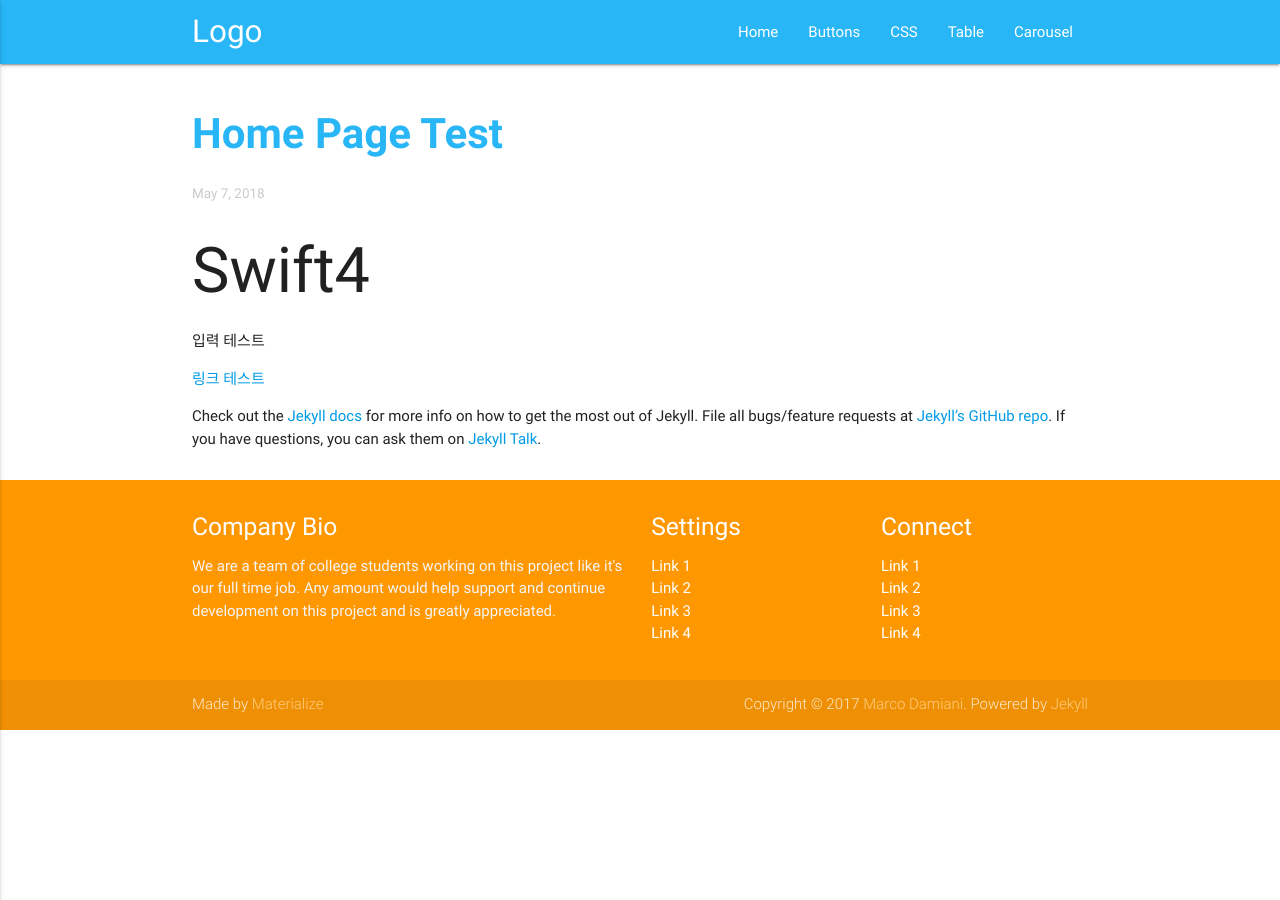
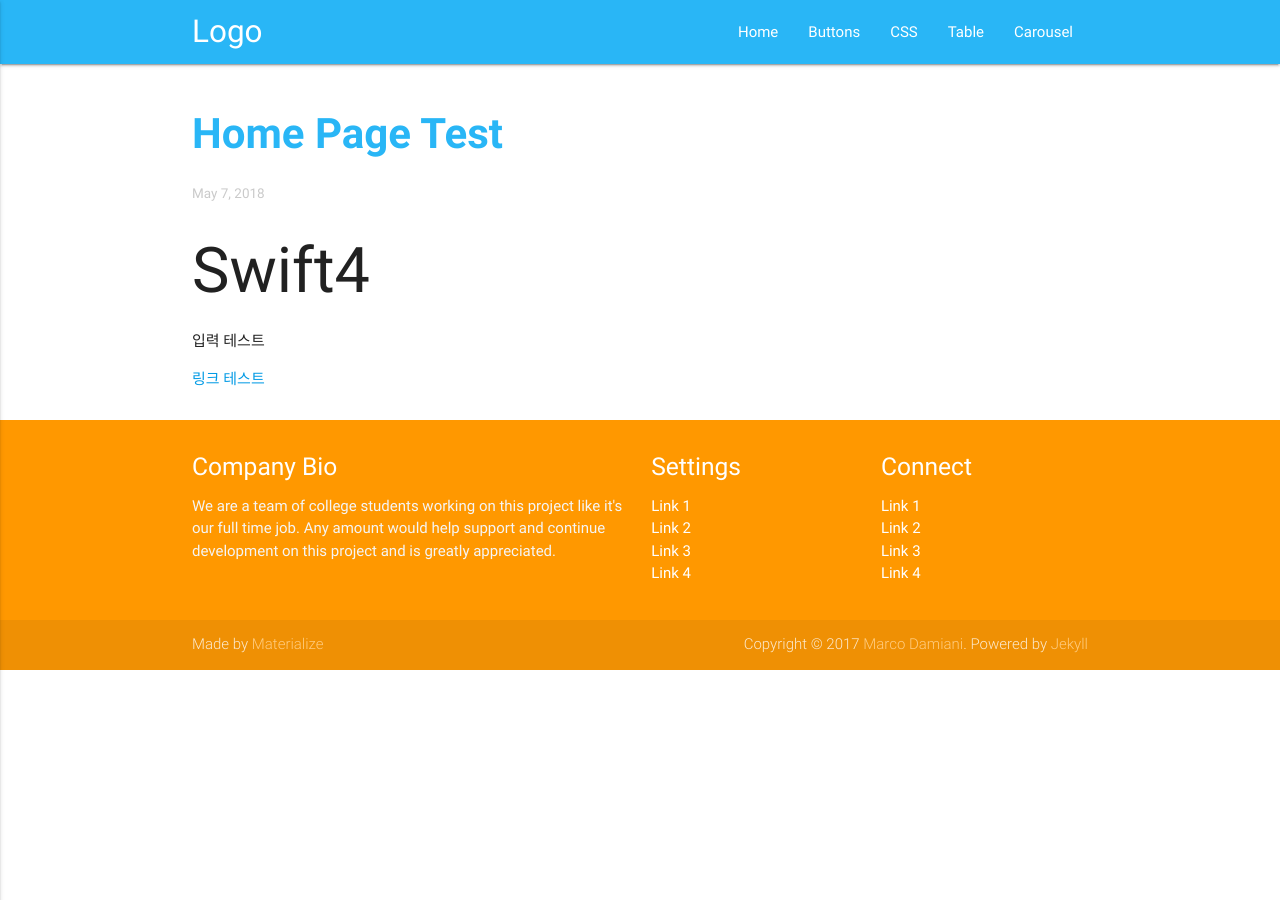
Before and after one commit to ywangnon/ywangnon.github.io, a Jekyll site: the page built from _posts/2018-05-07-home-page-test.md, in a window 1280 px wide. Built offline with Jekyll 4.4.1, drawn with Linux system fonts in a browser that asks for light colours.

```diff
--- a/_posts/2018-05-07-home-page-test.md
+++ b/_posts/2018-05-07-home-page-test.md
@@ -9,9 +9,3 @@ layout: post
 [링크 테스트][jkf]
 
 [jkf]: (2016-05-20-this-post-demonstrates-post-content-styles.md)
-
-Check out the [Jekyll docs][jekyll-docs] for more info on how to get the most out of Jekyll. File all bugs/feature requests at [Jekyll’s GitHub repo][jekyll-gh]. If you have questions, you can ask them on [Jekyll Talk][jekyll-talk].
-
-[jekyll-docs]: http://jekyllrb.com/docs/home
-[jekyll-gh]:   https://github.com/jekyll/jekyll
-[jekyll-talk]: https://talk.jekyllrb.com/
```
Also changed, not shown: _posts/2018-05-09-UILabel.md (added, +17 -0 lines), 2 other files.
